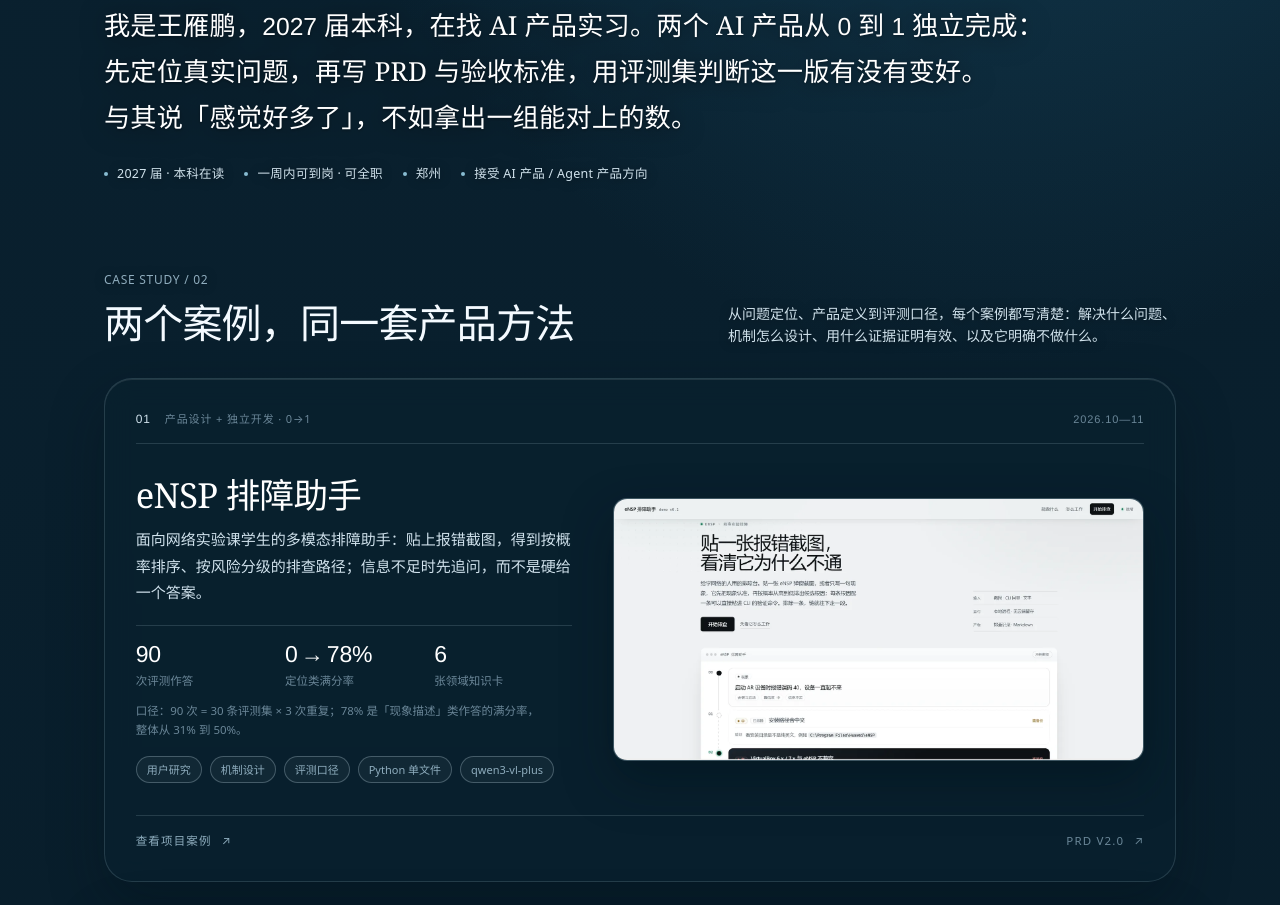
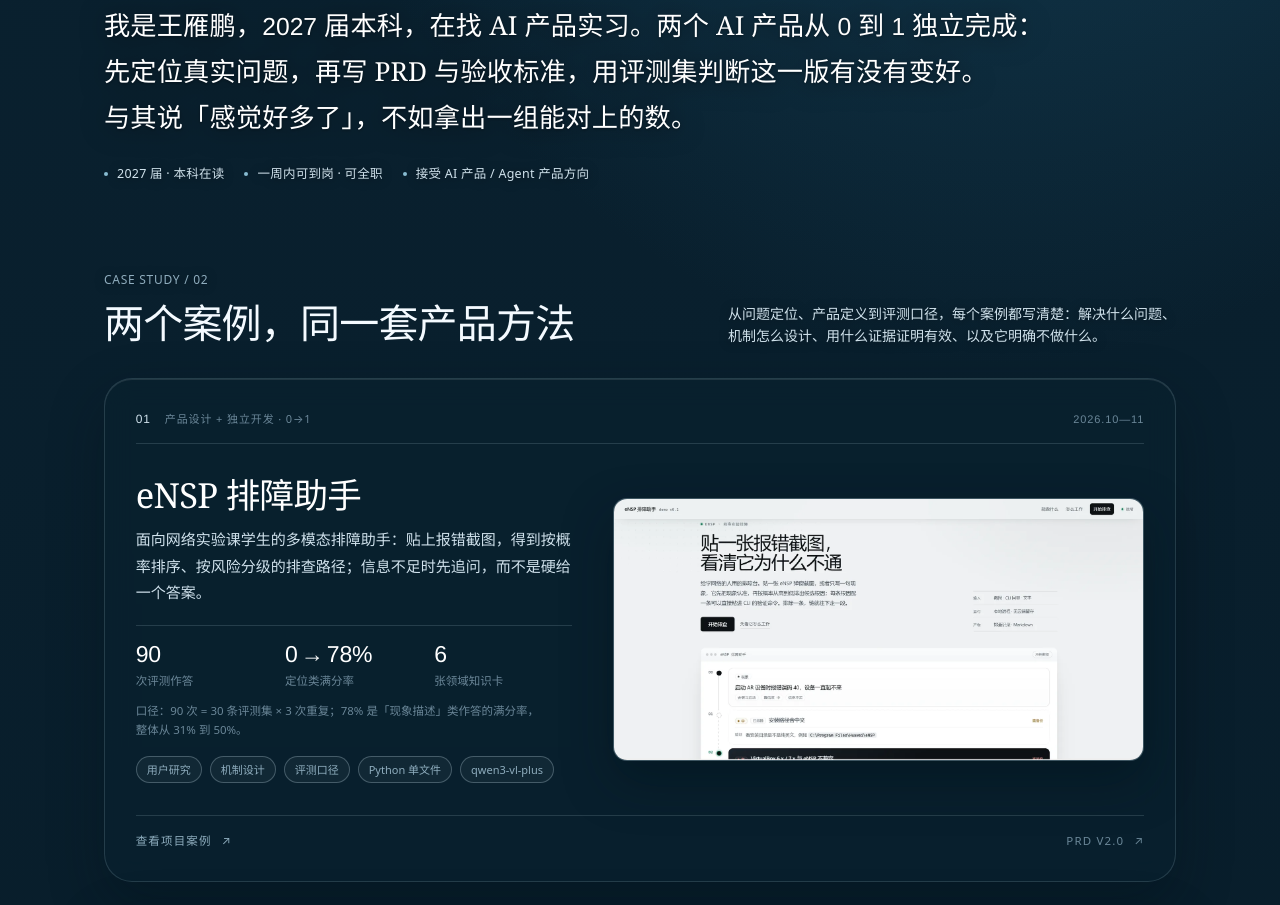
Before and after one commit to Easylove915/Easylove915.github.io, a plain HTML site: page index.html in a window 1280 px wide. Shown: the part 811-1716 px from the top of the page. Drawn offline with Linux system fonts and the light colour scheme.

Commit message:
about: drop 郑州 from facts row

```diff
--- a/index.html
+++ b/index.html
@@ -85,7 +85,7 @@
     <div class="page">
       <span class="label">ABOUT / 01</span>
       <p class="about-text">我是王雁鹏，<span class="num">2027</span> 届本科，在找 AI 产品实习。两个 AI 产品从 <span class="num">0</span> 到 <span class="num">1</span> 独立完成：先定位真实问题，再写 PRD 与验收标准，用评测集判断这一版有没有变好。<span class="nowrap">与其说</span>「感觉好多了」，不如拿出一组能对上的数。</p>
-      <p class="about-meta"><span>2027 届 · 本科在读</span><span>一周内可到岗 · 可全职</span><span>郑州</span><span>接受 AI 产品 / Agent 产品方向</span></p>
+      <p class="about-meta"><span>2027 届 · 本科在读</span><span>一周内可到岗 · 可全职</span><span>接受 AI 产品 / Agent 产品方向</span></p>
     </div>
   </section>
 
```
